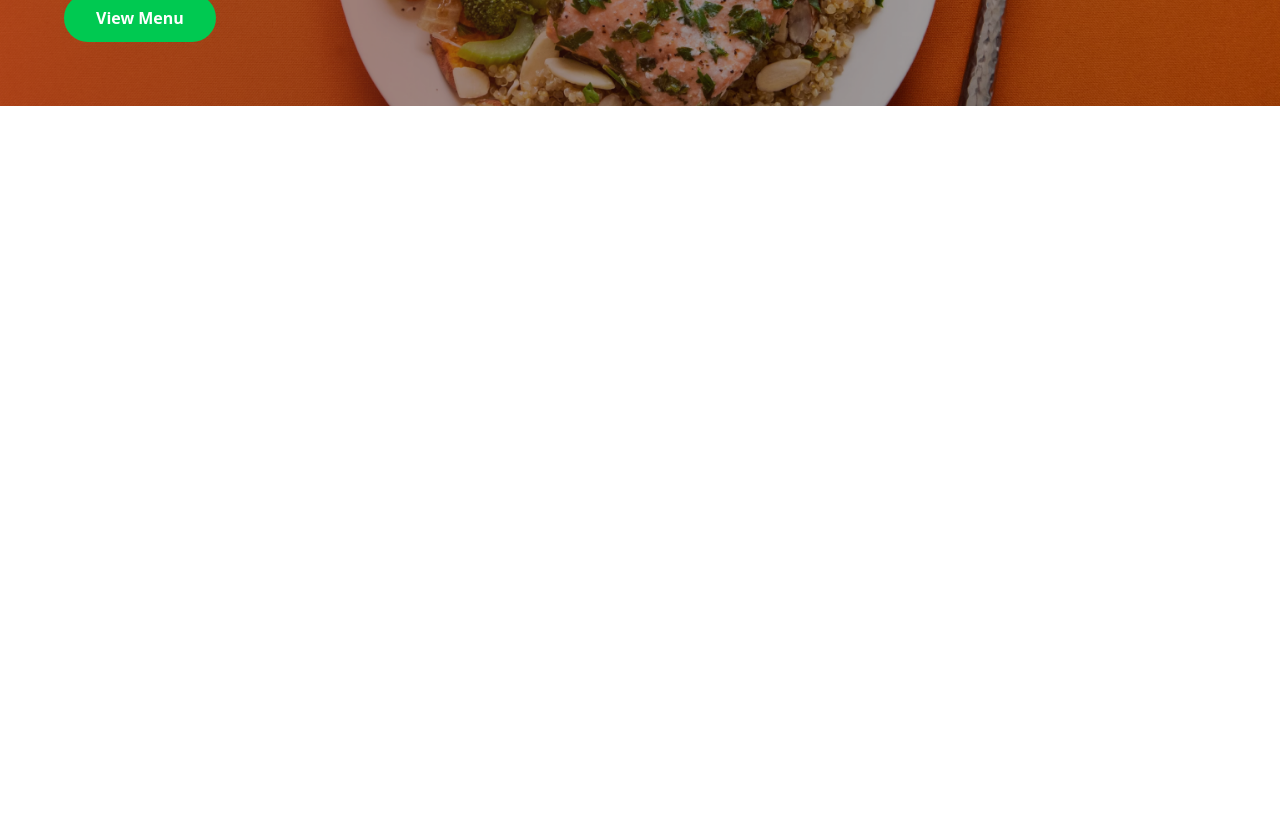
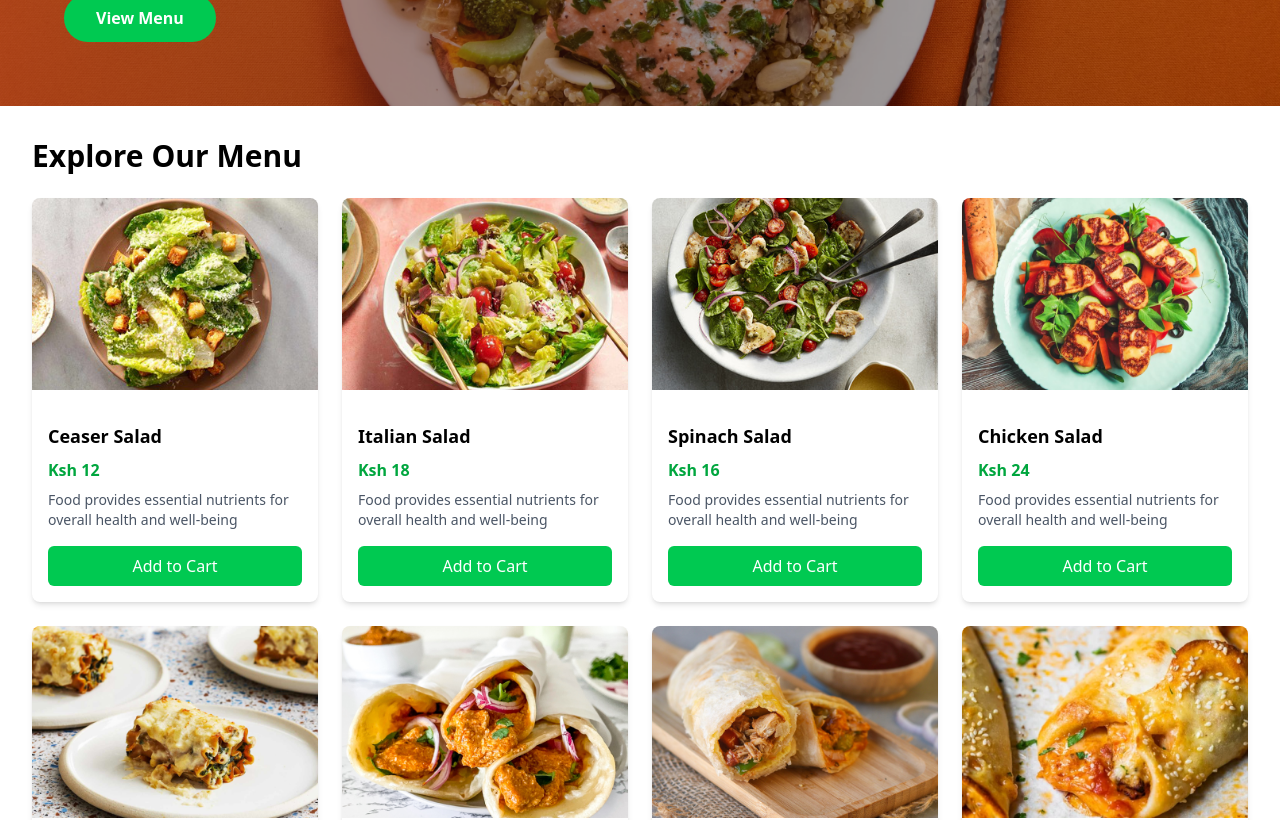
Before and after one commit to kennzuki/food-delivery-frontend, a React (Vite) app in the folder food-delivery-frontend/: page / in a window 1280 px wide. Shown: the part 500-1320 px from the top of the page. Before the commit the page ends 800 px from the top, so only its background shows below. Built offline with nearby package versions, Linux system fonts and the light colour scheme.

Commit message:
menu component for menu for deliveries

```diff
--- a/food-delivery-frontend/package.json
+++ b/food-delivery-frontend/package.json
@@ -11,6 +11,7 @@
   },
   "dependencies": {
     "@tailwindcss/vite": "^4.1.16",
+    "framer-motion": "^12.23.24",
     "react": "^19.1.1",
     "react-dom": "^19.1.1",
     "react-router": "^7.9.5",
--- /dev/null
+++ b/food-delivery-frontend/src/components/ExploreMenu.tsx
@@ -0,0 +1,35 @@
+import { food_list } from '../data/assets'
+import type { Menu } from '../types'
+
+const ExploreMenu = () => {
+    return (
+        <div className="p-4 md:p-8">
+            <h1 className="text-2xl md:text-3xl capitalize font-bold mb-6">Explore our menu</h1>
+            <div className="grid grid-cols-1 sm:grid-cols-2 md:grid-cols-3 lg:grid-cols-4 gap-6">
+                {food_list.map((item: Menu) => {
+                    return (
+                        <div className="bg-white rounded-lg shadow-md hover:shadow-lg transition-shadow duration-300" key={item._id}>
+                            <div className="relative w-full h-48 mb-4">
+                                <img
+                                    src={item.image}
+                                    alt={item.name}
+                                    className="w-full h-full object-cover rounded-t-lg"
+                                />
+                            </div>
+                            <div className="p-4">
+                                <h3 className="text-lg font-semibold mb-2">{item.name}</h3>
+                                <p className="text-green-600 font-bold mb-2">Ksh {item.price}</p>
+                                <p className="text-gray-600 text-sm">{item.description}</p>
+                                <button className="mt-4 w-full bg-green-500 text-white py-2 px-4 rounded-md hover:bg-green-600 transition-colors duration-300">
+                                    Add to Cart
+                                </button>
+                            </div>
+                        </div>
+                    )
+                })}
+            </div>
+        </div>
+     );
+}
+
+export default ExploreMenu;
--- a/food-delivery-frontend/src/assets/assets.js
+++ b/food-delivery-frontend/src/data/assets.ts
@@ -1,86 +1,49 @@
-import basket_icon from './basket_icon.png'
-import logo from './logo.png'
-import header_img from './header_img.png'
-import search_icon from './search_icon.png'
-import menu_1 from './menu_1.png'
-import menu_2 from './menu_2.png'
-import menu_3 from './menu_3.png'
-import menu_4 from './menu_4.png'
-import menu_5 from './menu_5.png'
-import menu_6 from './menu_6.png'
-import menu_7 from './menu_7.png'
-import menu_8 from './menu_8.png'
 
-import food_1 from './food_1.png'
-import food_2 from './food_2.png'
-import food_3 from './food_3.png'
-import food_4 from './food_4.png'
-import food_5 from './food_5.png'
-import food_6 from './food_6.png'
-import food_7 from './food_7.png'
-import food_8 from './food_8.png'
-import food_9 from './food_9.png'
-import food_10 from './food_10.png'
-import food_11 from './food_11.png'
-import food_12 from './food_12.png'
-import food_13 from './food_13.png'
-import food_14 from './food_14.png'
-import food_15 from './food_15.png'
-import food_16 from './food_16.png'
-import food_17 from './food_17.png'
-import food_18 from './food_18.png'
-import food_19 from './food_19.png'
-import food_20 from './food_20.png'
-import food_21 from './food_21.png'
-import food_22 from './food_22.png'
-import food_23 from './food_23.png'
-import food_24 from './food_24.png'
-import food_25 from './food_25.png'
-import food_26 from './food_26.png'
-import food_27 from './food_27.png'
-import food_28 from './food_28.png'
-import food_29 from './food_29.png'
-import food_30 from './food_30.png'
-import food_31 from './food_31.png'
-import food_32 from './food_32.png'
 
-import add_icon_white from './add_icon_white.png'
-import add_icon_green from './add_icon_green.png'
-import remove_icon_red from './remove_icon_red.png'
-import app_store from './app_store.png'
-import play_store from './play_store.png'
-import linkedin_icon from './linkedin_icon.png'
-import facebook_icon from './facebook_icon.png'
-import twitter_icon from './twitter_icon.png'
-import cross_icon from './cross_icon.png'
-import selector_icon from './selector_icon.png'
-import rating_starts from './rating_starts.png'
-import profile_icon from './profile_icon.png'
-import bag_icon from './bag_icon.png'
-import logout_icon from './logout_icon.png'
-import parcel_icon from './parcel_icon.png'
+import food_1 from '../assets/food_1.png'
+import food_2 from '../assets/food_2.png'
+import food_3 from '../assets/food_3.png'
+import food_4 from '../assets/food_4.png'
+import food_5 from '../assets/food_5.png'
+import food_6 from '../assets/food_6.png'
+import food_7 from '../assets/food_7.png'
+import food_8 from '../assets/food_8.png'
+import food_9 from '../assets/food_9.png'
+import food_10 from '../assets/food_10.png'
+import food_11 from '../assets/food_11.png'
+import food_12 from '../assets/food_12.png'
+import food_13 from '../assets/food_13.png'
+import food_14 from '../assets/food_14.png'
+import food_15 from '../assets/food_15.png'
+import food_16 from '../assets/food_16.png'
+import food_17 from '../assets/food_17.png'
+import food_18 from '../assets/food_18.png'
+import food_19 from '../assets/food_19.png'
+import food_20 from '../assets/food_20.png'
+import food_21 from '../assets/food_21.png'
+import food_22 from '../assets/food_22.png'
+import food_23 from '../assets/food_23.png'
+import food_24 from '../assets/food_24.png'
+import food_25 from '../assets/food_25.png'
+import food_26 from '../assets/food_26.png'
+import food_27 from '../assets/food_27.png'
+import food_28 from '../assets/food_28.png'
+import food_29 from '../assets/food_29.png'
+import food_30 from '../assets/food_30.png'
+import food_31 from '../assets/food_31.png'
+import food_32 from '../assets/food_32.png'
 
-export const assets = {
-    logo,
-    basket_icon,
-    header_img,
-    search_icon,
-    rating_starts,
-    add_icon_green,
-    add_icon_white,
-    remove_icon_red,
-    app_store,
-    play_store,
-    linkedin_icon,
-    facebook_icon,
-    twitter_icon,
-    cross_icon,
-    selector_icon,
-    profile_icon,
-    logout_icon,
-    bag_icon,
-    parcel_icon
-}
+
+
+import menu_1 from '../assets/menu_1.png'
+import menu_2 from '../assets/menu_2.png'
+import menu_3 from '../assets/menu_3.png'
+import menu_4 from '../assets/menu_4.png'
+import menu_5 from '../assets/menu_5.png'
+import menu_6 from '../assets/menu_6.png'
+import menu_7 from '../assets/menu_7.png'
+import menu_8 from '../assets/menu_8.png'
+
 
 export const menu_list = [
     {
--- a/food-delivery-frontend/src/pages/HomePage.tsx
+++ b/food-delivery-frontend/src/pages/HomePage.tsx
@@ -1,9 +1,11 @@
+import ExploreMenu from '../components/ExploreMenu';
 import Header from '../components/Header';
 
 const HomePage = () => {
   return (
     <div>
-      <Header />
+          <Header />
+          <ExploreMenu />
     </div>
   );
 };
--- /dev/null
+++ b/food-delivery-frontend/src/types.ts
@@ -0,0 +1,8 @@
+export type Menu = {
+  _id: number;
+  name: string;
+  category: string;
+  price: number;
+  image: string;
+  description: string;
+};
```
Also changed, not shown: food-delivery-frontend/src/assets/app_store.png (deleted), food-delivery-frontend/src/index.css (line endings or trailing spaces), 2 other files (tests, documents, lock files or other folders).
